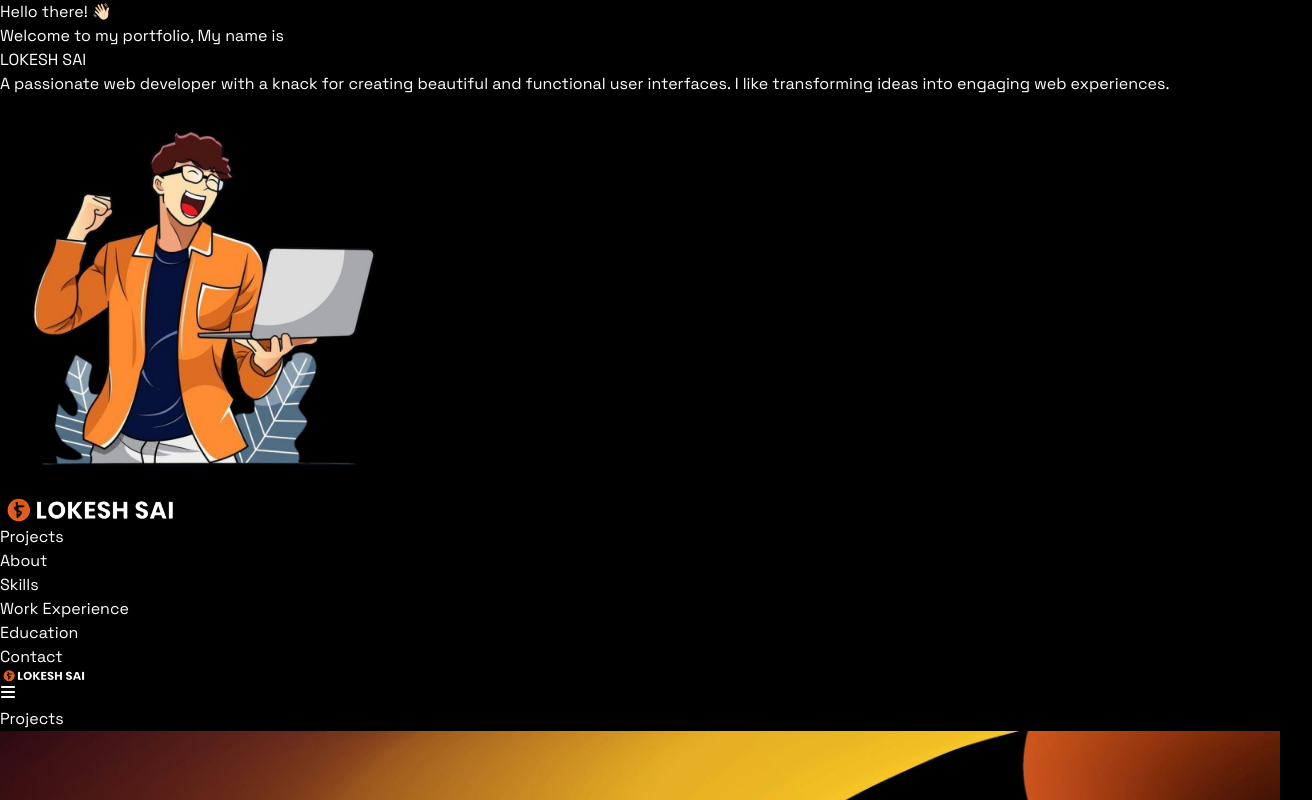
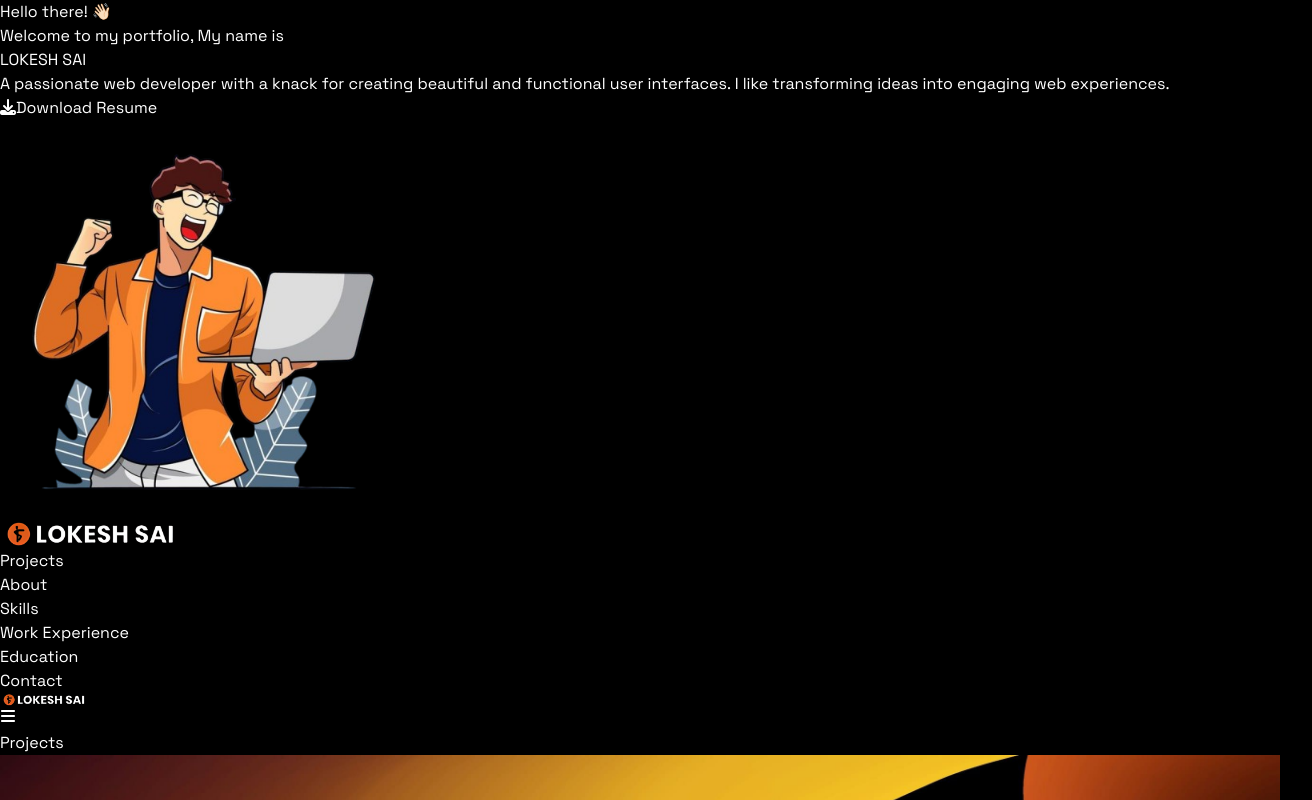
Before and after one commit to LokeshSai29/Portfolio, a React (Vite) app: page / in a window 1280 px wide. Shown: the top 800 px of the page, 1312 px wide, since content can reach past the window. Built offline with nearby package versions, Linux system fonts and the light colour scheme.

Commit message:
Updated hero.jsx and added resume.pdf

```diff
--- a/src/components/hero.jsx
+++ b/src/components/hero.jsx
@@ -1,8 +1,12 @@
 import { HERO } from "../constants";
 import cc from "../assets/carl1.png";
 import { motion } from "framer-motion";
+import resume from "../assets/resume.pdf";
+import { useState } from "react";
 
-const hero = () => {
+const Hero = () => {
+  const [isDownloaded, setIsDownloaded] = useState(false);
+
   // Animation Variants for HERO.name
   const container = {
     hidden: { opacity: 0 },
@@ -17,6 +21,11 @@ const hero = () => {
   const letter = {
     hidden: { opacity: 0, y: 50 },
     visible: { opacity: 1, y: 0, transition: { duration: 0.5 } },
+  };
+
+  const handleDownload = () => {
+    setIsDownloaded(true);
+    setTimeout(() => setIsDownloaded(false), 2000); // Revert back to the download icon after 2 seconds
   };
 
   return (
@@ -48,6 +57,30 @@ const hero = () => {
         </motion.div>
 
         <p className="mb-8 p-2 text-xl">{HERO.description}</p>
+        {/* Resume Download Button */}
+        <div className="mb-5">
+          <motion.a
+            whileHover={{ scale: 1.1 }}
+            href={resume}
+            download="Lokesh_sai_resume.pdf"
+            onClick={handleDownload}
+            className="inline-flex items-center gap-3 px-4 py-2
+          bg-transparent text-white font-medium rounded-2xl shadow-md border border-stone-50/30
+        transition-all duration-300"
+            style={{
+              backdropFilter: "blur(10px)", // Adds blur effect
+              WebkitBackdropFilter: "blur(10px)", // Cross-browser compatibility
+              cursor: "pointer",
+            }}
+          >
+            <i
+              className={`fa-solid ${
+                isDownloaded ? "fa-solid fa-circle-check fa-lg text-green-600 rounded-full" : "fa-download"
+              }`}
+            ></i>
+            <span>{isDownloaded ? "Downloaded!" : "Download Resume"}</span>
+          </motion.a>
+        </div>
       </motion.div>
 
       {/* Right Section */}
@@ -74,4 +107,4 @@ const hero = () => {
   );
 };
 
-export default hero;
+export default Hero;
```
Also changed, not shown: 1 other file (tests, documents, lock files or other folders).
